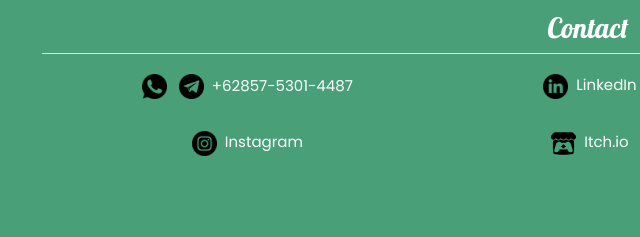
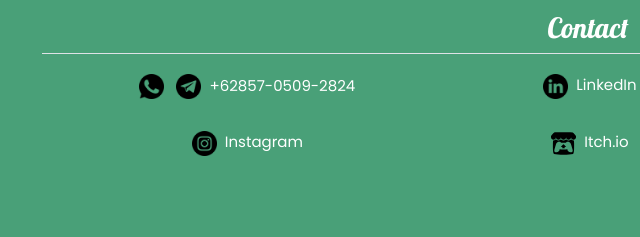
Before and after one commit to Candra1209/CRUD-node-mango, a plain HTML site: page my_profile.html in a window 1280 px wide. Shown: the part 407-644 px from the top of the page, 52-692 px from the left. Drawn offline with nearby package versions, Linux system fonts and the light colour scheme.

Commit message:
Update my_profile.html

```diff
--- a/my_profile.html
+++ b/my_profile.html
@@ -140,7 +140,7 @@
                                             <img class="m-1" src="gambar/icons/whatsapp.png" width="25px" height="25px" alt="">
                                             <img class="m-1" src="gambar/icons/telegram.png" width="25px" height="25px" alt="">
 
-                                            +62857-5301-4487
+                                            +62857-0509-2824
                                         </p>
 
                                     </div>
```
